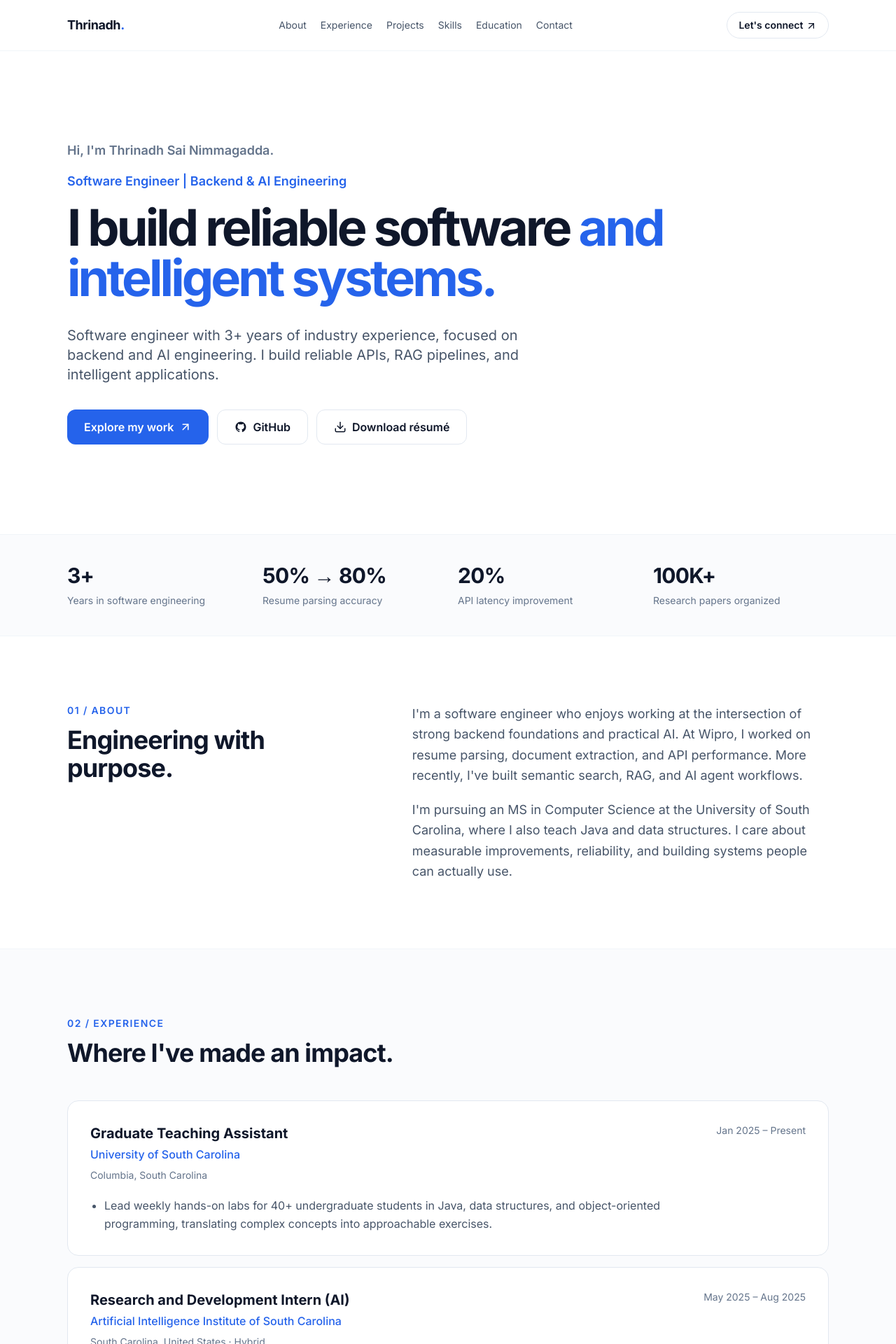
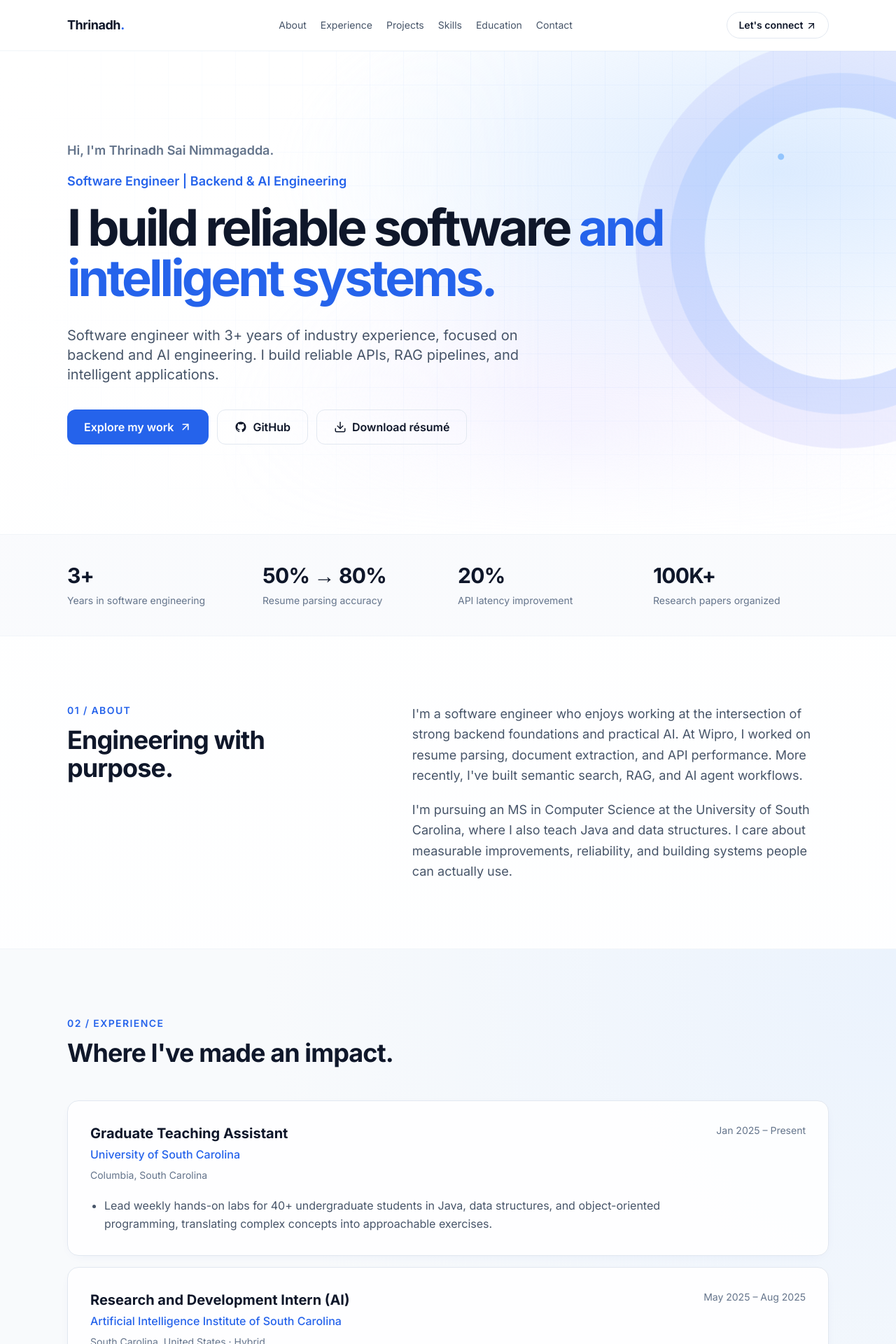
Before and after one commit to thrinadhnimmagadda1/Portfolio, a React (Vite) app: page / in a window 1280 px wide. Shown: the top 1920 px of the page at 70% size. Built offline with nearby package versions, Linux system fonts and the light colour scheme.

Commit message:
Add subtle gradient, grid, and orbital background graphics

```diff
--- a/src/index.css
+++ b/src/index.css
@@ -44,3 +44,94 @@ a:focus-visible {
     scroll-padding-top: 85px;
   }
 }
+
+/* Decorative layers stay behind content and never intercept interaction. */
+main {
+  isolation: isolate;
+  overflow: clip;
+  background: linear-gradient(180deg, #ffffff 0%, #fcfdff 48%, #ffffff 100%);
+}
+#home {
+  position: relative;
+  isolation: isolate;
+}
+#home::before {
+  content: "";
+  position: absolute;
+  z-index: -2;
+  pointer-events: none;
+  width: 100vw;
+  left: 50%;
+  top: 0;
+  bottom: 0;
+  transform: translateX(-50%);
+  background:
+    radial-gradient(ellipse at 87% 25%, rgb(191 219 254 / 55%), transparent 46%),
+    radial-gradient(ellipse at 65% 80%, rgb(221 214 254 / 35%), transparent 45%),
+    linear-gradient(rgb(59 130 246 / 6%) 1px, transparent 1px),
+    linear-gradient(90deg, rgb(59 130 246 / 6%) 1px, transparent 1px);
+  background-size: auto, auto, 48px 48px, 48px 48px;
+  mask-image: linear-gradient(90deg, transparent, #000 60%),
+    linear-gradient(180deg, #000 70%, transparent);
+  mask-composite: intersect;
+}
+#home::after {
+  content: "";
+  position: absolute;
+  z-index: -1;
+  pointer-events: none;
+  width: 390px;
+  height: 390px;
+  right: -180px;
+  top: 80px;
+  border: 1px solid rgb(59 130 246 / 14%);
+  border-radius: 50%;
+  box-shadow:
+    0 0 0 48px rgb(59 130 246 / 4%),
+    0 0 0 49px rgb(59 130 246 / 8%),
+    0 0 0 97px rgb(99 102 241 / 3%),
+    0 0 0 98px rgb(99 102 241 / 7%);
+  background: radial-gradient(circle at 28% 18%, #93c5fd 0 4px, transparent 5px);
+}
+#experience,
+#skills {
+  position: relative;
+  background:
+    radial-gradient(ellipse at 100% 0%, rgb(219 234 254 / 45%), transparent 50%),
+    radial-gradient(ellipse at 0% 100%, rgb(224 231 255 / 30%), transparent 45%),
+    #f8fafc;
+}
+#projects > div > article,
+#experience article,
+#skills > div > div > div,
+#education article {
+  background-color: rgb(255 255 255 / 90%);
+  box-shadow: 0 4px 20px -12px rgb(30 64 175 / 16%);
+}
+#contact {
+  position: relative;
+  isolation: isolate;
+}
+#contact::before {
+  content: "";
+  position: absolute;
+  z-index: -1;
+  pointer-events: none;
+  inset: 0 -20vw;
+  background:
+    radial-gradient(ellipse at 50% 75%, rgb(219 234 254 / 60%), transparent 65%),
+    radial-gradient(ellipse at 80% 10%, rgb(224 231 255 / 35%), transparent 45%);
+}
+@media (max-width: 640px) {
+  #home::before {
+    background-size: auto, auto, 36px 36px, 36px 36px;
+    opacity: 0.7;
+  }
+  #home::after {
+    width: 240px;
+    height: 240px;
+    right: -200px;
+    top: 70px;
+    opacity: 0.55;
+  }
+}
```
